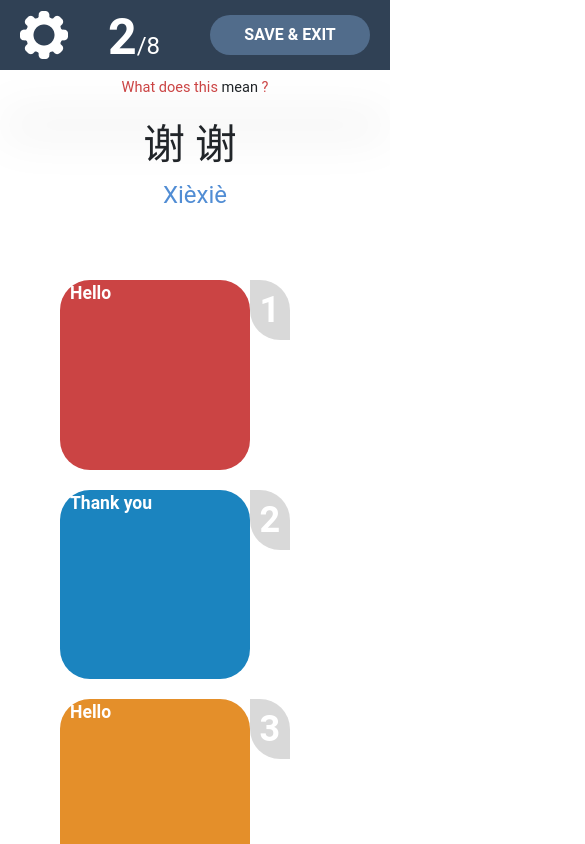
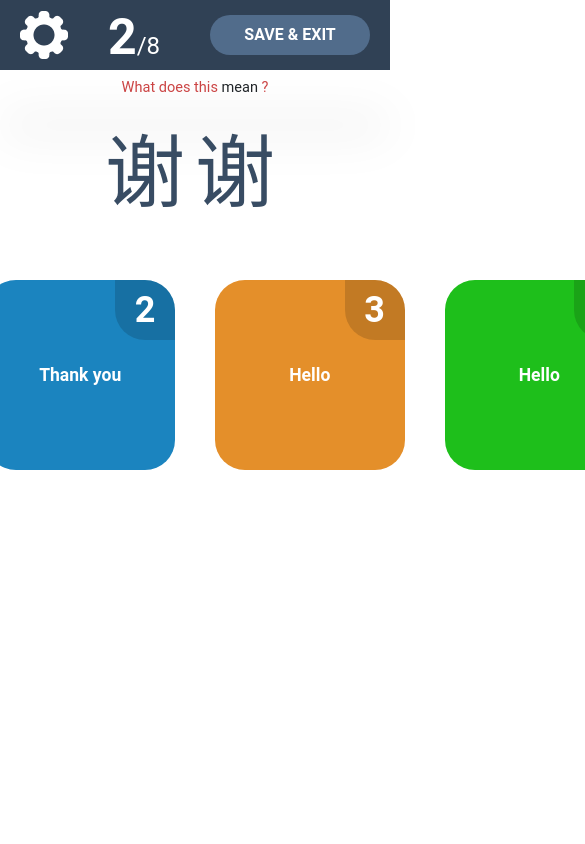
Before and after one commit to apptreeso/cryptozombies, a Vue app: page / in a window 390 px wide. Shown: the top 844 px of the page, 585 px wide, since content can reach past the window. Built offline with nearby package versions, Linux system fonts and the light colour scheme.

Commit message:
Updated answers layout

```diff
--- a/src/views/AssetTest.vue
+++ b/src/views/AssetTest.vue
@@ -39,7 +39,7 @@
     </section>
     <section>
       <div class="answers d-flex mb-0 justify-content-center align-items-center">
-        <div class="answers-inner d-flex">
+        <div class="answers-inner d-flex justify-content-center">
           <div class="answer-row">
             <div class="anim aa1 blink">
               <div class="answer-block">
@@ -91,44 +91,44 @@
 
 <script>
 export default {
-  name: 'AssetTest',
+  name: "AssetTest",
   data() {
     return {
       timer: null,
-      totalTime: (25 * 60),
+      totalTime: 25 * 60,
       resetButton: false,
       title: "Let the countdown begin!!"
-    }
+    };
   },
   // ========================
   methods: {
     startTimer: function() {
       this.timer = setInterval(() => this.countdown(), 1000);
       this.resetButton = true;
-      this.title = "Greatness is within sight!!"
+      this.title = "Greatness is within sight!!";
     },
     stopTimer: function() {
       clearInterval(this.timer);
       this.timer = null;
       this.resetButton = true;
-      this.title = "Never quit, keep going!!"
+      this.title = "Never quit, keep going!!";
     },
     resetTimer: function() {
-      this.totalTime = (25 * 60);
+      this.totalTime = 25 * 60;
       clearInterval(this.timer);
       this.timer = null;
       this.resetButton = false;
-      this.title = "Let the countdown begin!!"
+      this.title = "Let the countdown begin!!";
     },
     padTime: function(time) {
-      return (time < 10 ? '0' : '') + time;
+      return (time < 10 ? "0" : "") + time;
     },
     countdown: function() {
-      if(this.totalTime >= 1){
+      if (this.totalTime >= 1) {
         this.totalTime--;
-      } else{
+      } else {
         this.totalTime = 0;
-        this.resetTimer()
+        this.resetTimer();
       }
     }
   },
@@ -139,11 +139,11 @@ export default {
       return this.padTime(minutes);
     },
     seconds: function() {
-      const seconds = this.totalTime - (this.minutes * 60);
+      const seconds = this.totalTime - this.minutes * 60;
       return this.padTime(seconds);
     }
   }
-}
+};
 </script>
 
 
@@ -160,7 +160,6 @@ export default {
   line-height: 1;
   margin-bottom: 40px;
 } */
-
 
 .menu-wrap {
   position: relative;
@@ -223,7 +222,7 @@ export default {
 .timer-wrap {
   height: 10px;
   border-radius: 10px;
-  box-shadow: 0 50px 50px rgba(0, 0, 0, .15);
+  box-shadow: 0 50px 50px rgba(0, 0, 0, 0.15);
 }
 
 .timer-bar-left {
@@ -246,9 +245,9 @@ export default {
 }
 
 .question .text {
-  font-size: calc(13px + .4vw);
-  min-height: cal(13px + .4vw);
-  line-height: calc(13px + .4vw);
+  font-size: calc(13px + 0.4vw);
+  min-height: cal(13px + 0.4vw);
+  line-height: calc(13px + 0.4vw);
   height: 34px;
 }
 
@@ -259,26 +258,41 @@ export default {
 .list-complete-item {
   transition: all 1s;
   display: inline-block;
-  margin-right: 10px
+  margin-right: 10px;
+}
+
+.pinyin hide delay {
+  animation: fadeInBlur 1s ease-in forwards;
+}
+
+.question .symbols {
+  color: #384c63;
+}
+
+.question .symbols {
+  text-align: center;
 }
 
 .question .pinyin {
   color: #518dd4;
   max-width: 900px;
-  opacity: 1;
+  opacity: 0;
 }
 
 .question .pinyin.delay {
   animation: fadeInBlur 1s ease-in forwards;
 }
 
-.pinyin.hide.small, .pinyin.hide.smaller, .pinyin.hide {
+.pinyin.hide.small,
+.pinyin.hide.smaller,
+.pinyin.hide {
   font-size: 24px;
   transition: all 1s;
 }
 
 .answers {
   position: relative;
+  align-items: center;
   color: white;
   z-index: 2;
 }
@@ -294,7 +308,8 @@ export default {
 }
 
 .answer-row {
-  flex-grow: 1;
+  display: flex;
+  justify-content: center;
 }
 
 .anim.aa1 {
@@ -319,19 +334,19 @@ export default {
 }
 
 .answer#a1.start {
-  animation: blinkPronounceA1S .3s 3;
+  animation: blinkPronounceA1S 0.3s 3;
 }
 
 .answer#a2.start {
-  animation: blinkPronounceA2S .3s 3;
+  animation: blinkPronounceA2S 0.3s 3;
 }
 
 .answer#a3.start {
-  animation: blinkPronounceA3S .3s 3;
+  animation: blinkPronounceA3S 0.3s 3;
 }
 
 .answer#a4.start {
-  animation: blinkPronounceA4S .3s 3;
+  animation: blinkPronounceA4S 0.3s 3;
 }
 
 .answer#a1 {
@@ -350,14 +365,23 @@ export default {
   background: #1ebf1b;
 }
 
-@media (max-width: 1370px){
+@media (max-width: 1370px) {
   .answer {
     height: 46px;
-    margin-bottom: 1px;
+    margin-bottom: 18px;
+  }
+
+  .question .symbols.show,
+  .question .symbols {
+    font-size: 80px;
+  }
+
+  .answer .variant {
+    font-size: 32px;
   }
 }
 
-@media (max-width: 1100px){
+@media (max-width: 1100px) {
   .answer {
     display: flex;
     width: calc(50px + 15.9vw);
@@ -365,51 +389,7 @@ export default {
     margin-left: 10px;
     margin-right: 10px;
   }
-}
 
-@media (max-width: 800px){
-  .answer {
-    width: calc(170px + 5vw);
-    min-height: calc(170px + 5vw);
-  }
-}
-
-@media (max-width: 500px){
-  .answer {
-    width: calc(100px + 19vw);
-    min-height: calc(100px + 19vw);
-  }
-}
-
-@media (max-width: 390px){
-  .answer {
-    width: calc(60px + 26.69vw);
-    min-height: calc(60px + 26.69vw);
-  }
-}
-
-.answer {
-  overflow-wrap: break-word;
-  font-weight: 700;
-  border: 0 solid transparent;
-  display: flex;
-  width: calc(170px + 5vw);
-  min-height: calc(170px + 5vw);
-  border-radius: 30px;
-  cursor: pointer;
-  margin-left: 20px;
-  margin-right: 20px;
-  margin-bottom: 20px;
-  animation: fadeInDown 1s ease-out both;
-}
-
-@media (max-width: 1370px) {
-  .answer .variant {
-    font-size: 32px;
-  }
-}
-
-@media (max-width: 1100px) {
   .answer .variant {
     width: 50px;
     height: 50px;
@@ -420,6 +400,25 @@ export default {
 }
 
 @media (max-width: 800px) {
+  .answer {
+    width: calc(170px + 5vw);
+    min-height: calc(170px + 5vw);
+  }
+
+  .answers-inner {
+    display: flex;
+    justify-content: space-between;
+    margin-right: 40px;
+    margin-left: 40px;
+    max-width: 1300px;
+    flex-wrap: wrap;
+    flex: 1;
+  }
+
+  .answer-row {
+    flex-grow: 1;
+  }
+
   .answer .variant {
     width: 40px;
     height: 40px;
@@ -430,13 +429,48 @@ export default {
   }
 }
 
+@media (max-width: 500px) {
+  .answer {
+    width: calc(100px + 19vw);
+    min-height: calc(100px + 19vw);
+  }
+
+  .answer .text {
+    font-size: calc(15px + 0.4vw);
+  }
+}
+
+@media (max-width: 390px) {
+  .answer {
+    width: calc(60px + 26.69vw);
+    min-height: calc(60px + 26.69vw);
+  }
+}
+
+.answer {
+  display: flex;
+  width: calc(170px + 5vw);
+  min-height: calc(170px + 5vw);
+  overflow-wrap: break-word;
+  border-radius: 30px;
+  font-weight: 700;
+  border: 0 solid transparent;
+  cursor: pointer;
+  align-items: center;
+  justify-content: center;
+  margin-left: 20px;
+  margin-right: 20px;
+  /* margin-bottom: 20px;
+  animation: fadeInDown 1s ease-out both; */
+}
+
 .answer .variant {
   position: absolute;
-  widows: 60px;
+  width: 60px;
   height: 60px;
   text-align: center;
   line-height: 60px;
-  background: rgba(0, 0, 0, .15);
+  background: rgba(0, 0, 0, 0.15);
   border-top-right-radius: 30px;
   border-bottom-left-radius: 30px;
   font-size: 36px;
@@ -446,21 +480,14 @@ export default {
 
 .variant .pronounce {
   display: inline-block;
-  animation: shakeVariant .4s ease-in-out;
-}
-
-@media (max-width: 500px) {
-  .answer .text {
-    font-size: calc(15px + .4vw);
-  }
+  animation: shakeVariant 0.4s ease-in-out;
 }
 
 .answer .text {
   font-weight: 700;
-  font-size: calc(16px + .4vw);
+  font-size: calc(16px + 0.4vw);
   text-align: center;
   margin-left: 10px;
   margin-right: 10px;
 }
-
 </style>
```
